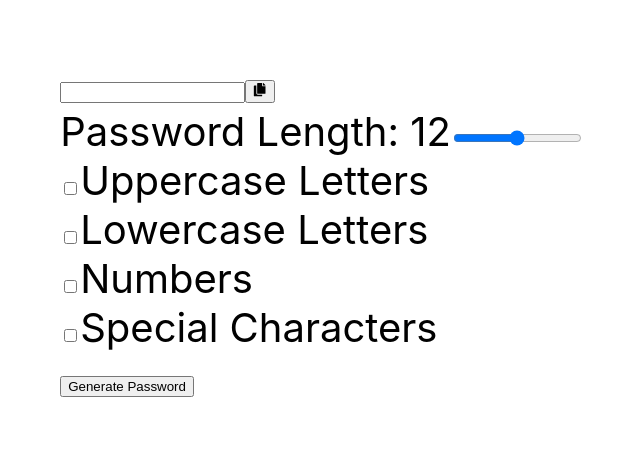
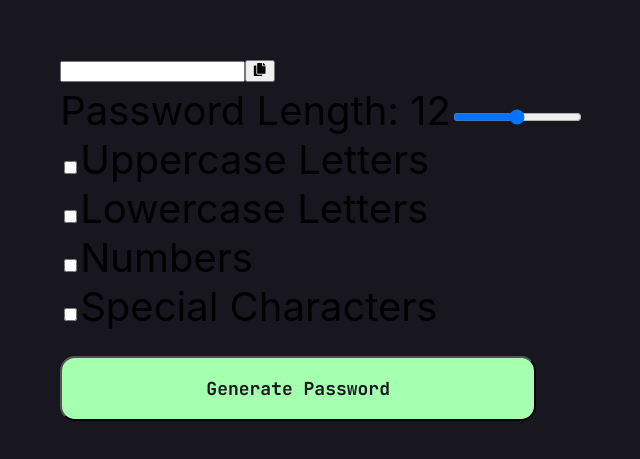
Before and after one commit to StanislavBobrivskyi/Password-generator-app, a React (Create React App) app: page / in a window 1280 px wide. Shown: the part 171-630 px from the top of the page, without its empty margins (318-958 px from the left). Built offline with nearby package versions, Linux system fonts and the light colour scheme.

Commit message:
styled button

```diff
--- a/public/index.html
+++ b/public/index.html
@@ -1,14 +1,16 @@
 <!DOCTYPE html>
 <html lang="en">
+
 <head>
   <meta charset="utf-8" />
   <link rel="icon" href="%PUBLIC_URL%/favicon.ico" />
+  <link rel="preconnect" href="https://fonts.googleapis.com">
+  <link rel="preconnect" href="https://fonts.gstatic.com" crossorigin>
+  <link href="https://fonts.googleapis.com/css2?family=JetBrains+Mono:ital,wght@0,500;0,600;0,700;1,400&display=swap"
+    rel="stylesheet">
   <meta name="viewport" content="width=device-width, initial-scale=1" />
   <meta name="theme-color" content="#000000" />
-    <meta
-      name="description"
-      content="Web site created using create-react-app"
-    />
+  <meta name="description" content="Web site created using create-react-app" />
   <link rel="apple-touch-icon" href="%PUBLIC_URL%/logo192.png" />
   <!--
       manifest.json provides metadata used when your web app is installed on a
@@ -57,6 +59,7 @@
   </script>
   <!-- End Single Page Apps for GitHub Pages -->
 </head>
+
 <body>
   <noscript>You need to enable JavaScript to run this app.</noscript>
   <div id="root"></div>
@@ -71,4 +74,5 @@
       To create a production bundle, use `npm run build` or `yarn build`.
     -->
 </body>
+
 </html>
--- a/src/components/ButtonGenerator/ButtonGenerator.jsx
+++ b/src/components/ButtonGenerator/ButtonGenerator.jsx
@@ -1,11 +1,12 @@
 import React from 'react';
+import { ButtonGenerat } from './ButtonGenerator.styled';
 
 export function ButtonGenerator({ onClick }) {
   return (
     <div>
-      <button type="button" onClick={onClick}>
+      <ButtonGenerat type="button" onClick={onClick}>
         Generate Password
-      </button>
+      </ButtonGenerat>
     </div>
   );
 }
--- /dev/null
+++ b/src/components/ButtonGenerator/ButtonGenerator.styled.jsx
@@ -0,0 +1,30 @@
+import styled from 'styled-components';
+
+export const ButtonGenerat = styled.button`
+  text-align: center;
+  font-feature-settings: 'clig' off, 'liga' off;
+  cursor: pointer;
+  font-family: JetBrains Mono;
+  font-size: 18px;
+  font-style: normal;
+  font-weight: 700;
+  line-height: normal;
+  margin-top: 25px;
+  background-color: #a4ffaf;
+  color: #18171f;
+  width: 476px;
+  height: 65px;
+  flex-shrink: 0;
+  border-radius: 15px;
+  transition: transform 0.3s, background-color 0.3s;
+
+  &:hover {
+    background-color: transparent;
+    border: 2px solid var(--Neon-Green, #a4ffaf);
+    color: #a4ffaf;
+    transform: scale(1.01);
+  }
+  &:active {
+    transform: scale(0.9);
+  }
+`;
--- a/src/components/PasswordStrength/PasswordStrength.jsx
+++ b/src/components/PasswordStrength/PasswordStrength.jsx
@@ -1,66 +1,8 @@
-// import React from 'react';
-// import styled from 'styled-components';
-
-// const StrengthSquare = styled.div`
-//   width: 20px;
-//   height: 20px;
-//   margin: 0 5px;
-//   border: 1px solid #000;
-//   background-color: ${props =>
-//     props.isFilled ? props.fillColor : 'transparent'};
-// `;
-
-// const StrengthSquaresContainer = styled.div`
-//   display: flex;
-//   align-items: center;
-// `;
-
-// export function PasswordStrength({ password }) {
-//   function getPasswordStrength(password) {
-//     if (password.length < 8) {
-//       return '';
-//     } else if (password.length < 10) {
-//       return 'TO WEAK!';
-//     } else if (password.length < 12) {
-//       return 'WEAK';
-//     } else if (password.match(/[0-9]/) && password.match(/[a-zA-Z]/)) {
-//       return 'MEDIUM';
-//     } else {
-//       return 'STRONG';
-//     }
-//   }
-
-//   const strength = getPasswordStrength(password);
-
-//   return (
-//     <div>
-//       <p>Password Strength: {strength}</p>
-//       <StrengthSquaresContainer>
-//         <StrengthSquare isFilled={strength === 'TO WEAK!'} fillColor="red" />
-//         <StrengthSquare isFilled={strength === 'WEAK'} fillColor="orange" />
-//         <StrengthSquare isFilled={strength === 'MEDIUM'} fillColor="yellow" />
-//         <StrengthSquare isFilled={strength === 'STRONG'} fillColor="green" />
-//       </StrengthSquaresContainer>
-//     </div>
-//   );
-// }
-
 import React from 'react';
-import styled from 'styled-components';
-
-const StrengthSquare = styled.div`
-  width: 20px;
-  height: 20px;
-  margin: 0 5px;
-  border: 1px solid #000;
-  background-color: ${props =>
-    props.isFilled ? props.fillColor : 'transparent'};
-`;
-
-const StrengthSquaresContainer = styled.div`
-  display: flex;
-  align-items: center;
-`;
+import {
+  StrengthSquare,
+  StrengthSquaresContainer,
+} from './PasswordStrength.styled';
 
 export function PasswordStrength({ password }) {
   function getPasswordStrength(password) {
--- /dev/null
+++ b/src/components/PasswordStrength/PasswordStrength.styled.jsx
@@ -0,0 +1,17 @@
+import styled from 'styled-components';
+
+export const StrengthSquare = styled.div.withConfig({
+  shouldForwardProp: prop => prop !== 'isFilled' && prop !== 'fillColor',
+})`
+  width: 20px;
+  height: 20px;
+  margin: 0 5px;
+  border: 1px solid #000;
+  background-color: ${props =>
+    props.isFilled ? props.fillColor : 'transparent'};
+`;
+
+export const StrengthSquaresContainer = styled.div`
+  display: flex;
+  align-items: center;
+`;
--- a/src/index.css
+++ b/src/index.css
@@ -1,12 +1,20 @@
 @import-normalize; /* bring in normalize.css styles */
 
 body {
+  font-family: JetBrains Mono;
+  color: #e6e5ea;
   margin: 0;
   font-family: -apple-system, BlinkMacSystemFont, 'Segoe UI', 'Roboto', 'Oxygen',
     'Ubuntu', 'Cantarell', 'Fira Sans', 'Droid Sans', 'Helvetica Neue',
     sans-serif;
   -webkit-font-smoothing: antialiased;
   -moz-osx-font-smoothing: grayscale;
+  background-color: #18171f;
+}
+h1,
+h2,
+p {
+  color: #e6e5ea;
 }
 
 code {
```
Lines whose indentation alone changed are shown as unchanged.
